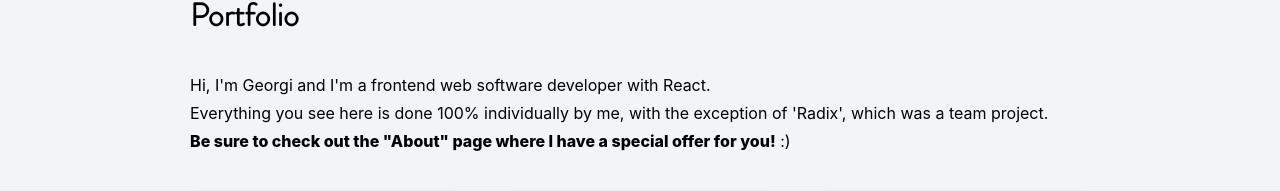
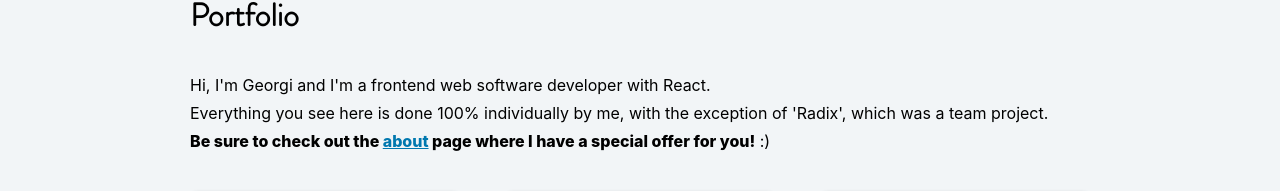
Before and after one commit to gkarapeev/dev-portfolio-2019, a React (Create React App) app: page /portfolio in a window 1280 px wide. Shown: the part 127-318 px from the top of the page. Built offline with nearby package versions, Linux system fonts and the light colour scheme.

Commit message:
Add a link to the #introCont paragraph

```diff
--- a/src/pages/About/About.js
+++ b/src/pages/About/About.js
@@ -20,10 +20,10 @@ const Skills = (props) => {
             <h2>Hi, I'm Georgi!</h2>
 
             <p>
-              <span class='b'>I'm here to make a statement.</span> I can't impress you with years of programming behind my back, but I can certainly do that with my dedication, enthusiasm, and bulletproof work ethic.
+              <span className='b'>I'm here to make a statement.</span> I can't impress you with years of programming behind my back, but I can certainly do that with my dedication, enthusiasm, and bulletproof work ethic.
             </p>
             <p>
-              Here is my proposition: have a look at my portfolio and <span class='b'>pick a one-week challenge for me which you DOUBT I'd be able to pull off</span>. Anything - pick a discipline which you don't even see in my stack. Give me a week and let me show you that "results-oriented" is not just a phrase I can write down.
+              Here is my proposition: have a look at my portfolio and <span className='b'>pick a one-week challenge for me which you DOUBT I'd be able to pull off</span>. Anything - pick a discipline which you don't even see in my stack. Give me a week and let me show you that "results-oriented" is not just a phrase I can write down.
             </p>
             <p>
               Even if I fail, we both win, so don’t delay, call today!
--- a/src/pages/Portfolio/Portfolio.css
+++ b/src/pages/Portfolio/Portfolio.css
@@ -6,11 +6,21 @@
 #introCont {
   margin-top: -2em;
   margin-bottom: 2em;
+  z-index: 10;
 }
 
 #introCont:last-child {
   margin-bottom: 3em;
 }
+
+#introCont a {
+  color: #0078af;
+}
+
+#introCont a:hover {
+  color: #21C3CF;
+}
+
 
 .projectContainer ul {
   height: 100%;
--- a/src/pages/Portfolio/Portfolio.js
+++ b/src/pages/Portfolio/Portfolio.js
@@ -1,4 +1,5 @@
 import React, { Fragment } from 'react'
+import { Link } from 'react-router-dom'
 import Titlebar from '../../components/Titlebar/Titlebar'
 import PageContent from '../../components/PageContent/PageContent'
 import DocumentLink from '../../components/Document/DocumentLink'
@@ -13,7 +14,7 @@ const Skills = (props) => {
       <div id='introCont'>
         <p className='intro'>Hi, I'm Georgi and I'm a frontend web software developer with React.</p>
         <p className='intro'>Everything you see here is done 100% individually by me, with the exception of 'Radix', which was a team project.</p>
-        <p className='intro'><span className='b'>Be sure to check out the "About" page where I have a special offer for you!</span> :)</p>
+        <p className='intro'><span className='b'>Be sure to check out the <Link to='/about'><span className='with-bg'>about</span></Link> page where I have a special offer for you!</span> :)</p>
       </div>
         <section>
           <div className='projectContainer'>
--- a/src/projects/projects.js
+++ b/src/projects/projects.js
@@ -8,8 +8,8 @@ const project_list = [
     thumb: images.thumbs.Radix,
     projectPic: images.thumbs.Radix,
     snippets: snippet_list.radix,
-    description: 'This was my first developer project in a team. The brief was to create a web SPA where a teacher can manage their courses and perform CRUD operations and sorting on them. Each course also has its details page where the teacher can also create articles and quizzes associated with the course. The quizzes are made through a Quiz-builder page where one can add questions of type \'Yes/No\', \'Multiple Choice\', and \'Many of many\'. The answer options are also fully editable and one could specify the correct answer(s). The app has login functionality and utilizes protected routes.',
-    features: ['Git rebase & resolving conflicts', 'Google Material UI', 'Login & protected routes', 'Team project'],
+    description: 'Radix is a web SPA where a teacher can manage their courses and perform CRUD operations and sorting on them. Each course has its details page where articles and quizzes can be created and associated with the course. A special Quiz Builder interface is used to create various questions types and answer options. The app has login functionality and utilizes protected routes.',
+    features: ['React hooks', 'Git rebase & resolving conflicts', 'Google Material UI', 'Login & protected routes', 'Made in a team with daily standups'],
     stack: ['html', 'css', 'js', 'ss', 'r', 'gl', 'fig', 'pm'],
     url: 'https://github.com/gkarapeev/Radix',
     gitHubLink: 'https://github.com/gkarapeev/Radix'
```
